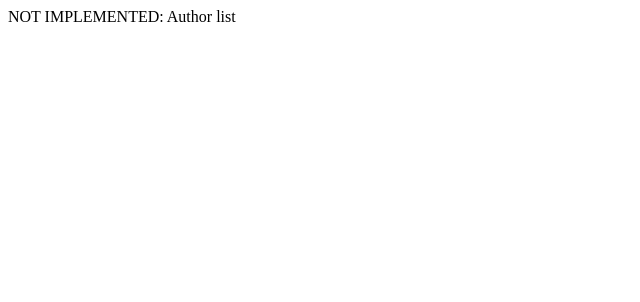
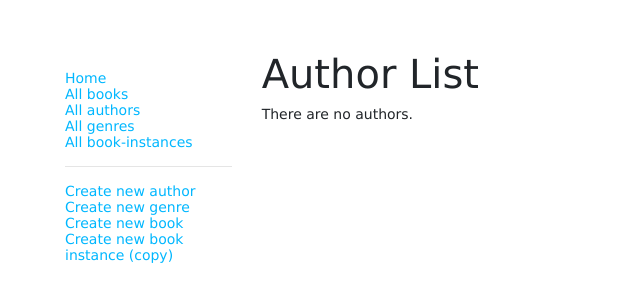
Before and after one commit to rosecodez/express-locallibrary, a Node server app: page /catalog/authors in a window 1280 px wide. Shown: the top 302 px of the page, without its empty margins (0-640 px from the left). Run offline with Node 20, Linux system fonts and the light colour scheme; data that the repository does not hold is empty; some libraries are stand-ins or nearby versions.

Commit message:
Create controller for author

```diff
--- a/controllers/authorController.js
+++ b/controllers/authorController.js
@@ -3,7 +3,11 @@ const Author = require('../models/author');
 
 // Display list of all Authors.
 exports.author_list = asyncHandler(async (req, res, next) => {
-  res.send('NOT IMPLEMENTED: Author list');
+  const allAuthors = await Author.find().sort({ family_name: 1 }).exec();
+  res.render('author_list', {
+    title: 'Author List',
+    author_list: allAuthors,
+  });
 });
 
 // Display detail page for a specific Author.
--- a/models/author.js
+++ b/models/author.js
@@ -1,4 +1,5 @@
 const mongoose = require('mongoose');
+const { DateTime } = require('luxon');
 
 const { Schema } = mongoose;
 
@@ -22,9 +23,9 @@ AuthorSchema.virtual('name').get(function () {
 });
 
 // Virtual for author's URL
-AuthorSchema.virtual('url').get(function () {
+AuthorSchema.virtual('date_of_birth_formatted').get(function () {
   // We don't use an arrow function as we'll need the this object
-  return `/catalog/author/${this._id}`;
+  return this.date_of_birth ? DateTime.fromJSDate(this.date_of_birth).toLocaleString(DateTime.DATE_MED) : '';
 });
 
 // Export model
--- a/models/bookinstance.js
+++ b/models/bookinstance.js
@@ -15,7 +15,6 @@ const BookInstanceSchema = new Schema({
   due_back: { type: Date, default: Date.now },
 });
 
-// Virtual for bookinstance's URL
 BookInstanceSchema.virtual('due_back_formatted').get(function () {
   return DateTime.fromJSDate(this.due_back).toLocaleString(DateTime.DATE_MED);
 });
--- /dev/null
+++ b/views/author_list.pug
@@ -0,0 +1,13 @@
+extends layout
+
+block content
+  h1= title
+
+  if author_list.length
+    ul
+      each author in author_list
+        li
+          a(href=author.url) #{author.name}
+          |  (#{author.date_of_birth_formatted} - #{author.date_of_death_formatted})
+  else
+    p There are no authors.
--- a/views/book_list.pug
+++ b/views/book_list.pug
@@ -2,6 +2,7 @@ extends layout
 
 block content
   h1= title
+
   if book_list.length
     ul
       each book in book_list
--- a/views/bookinstance_list.pug
+++ b/views/bookinstance_list.pug
@@ -15,6 +15,7 @@ block content
           else
             span.text-warning #{val.status}
           if val.status != 'Available'
+            //span  (Due: #{val.due_back} )
             span  (Due: #{val.due_back_formatted} )
 
   else
```
